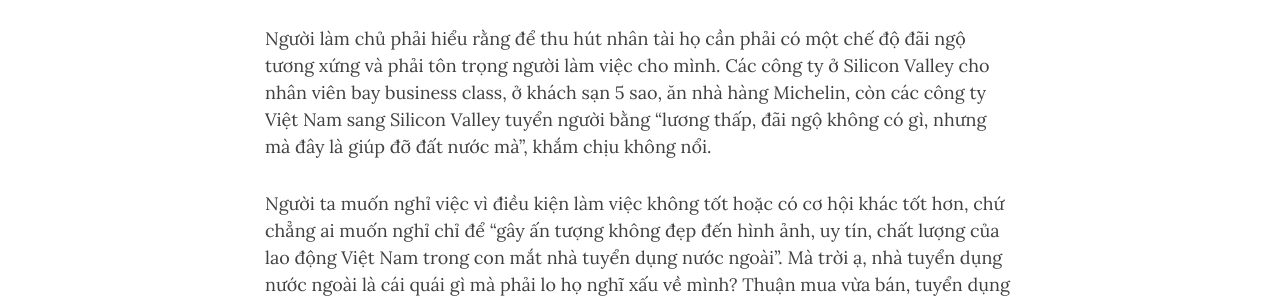
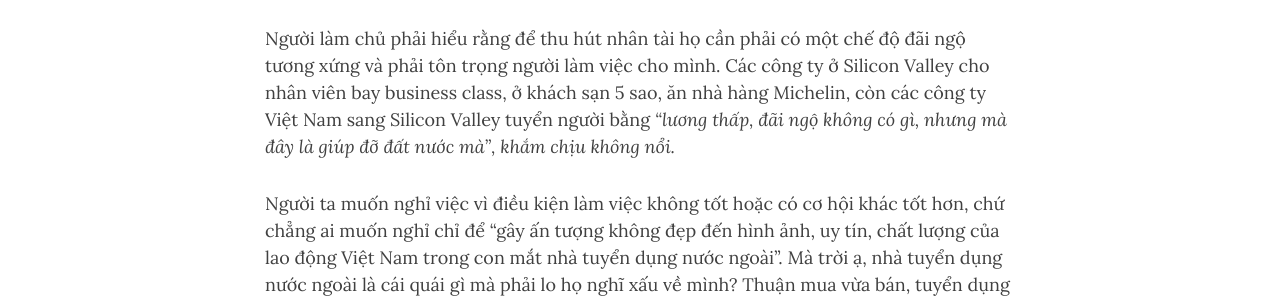
Before and after one commit to noobfromvn/noobfromvn.github.io, a Jekyll site: the page built from _posts/2018-04-04-lam-thue-lam-chu.md, in a window 1280 px wide and 900 px high, scrolled down 969 px. Shown: the part 233-533 px from the top of the window. Built offline with Jekyll 4.4.1, drawn with Linux system fonts in a browser that asks for light colours; nearby versions of some CDN libraries; comment, search, counter and statistics services are not loaded.

```diff
--- a/_posts/2018-04-04-lam-thue-lam-chu.md
+++ b/_posts/2018-04-04-lam-thue-lam-chu.md
@@ -12,11 +12,11 @@ Hôm trước mình mới đọc được một bài viết của anh TháiDN n
 Bà chủ một doanh nghiệp đăng đàn trên VNExpress viết rằng:
 > Đã vậy, sau khi cứng cáp một chút, nhiều bạn ngay lập tức ngó nghiêng, nhảy việc. Thực tế đó khiến nhiều doanh nghiệp rất ngại tuyển sinh viên mới ra trường mà luôn yêu cầu tối thiểu vài năm kinh nghiệm. Nó cũng gây ấn tượng không đẹp đến hình ảnh, uy tín, chất lượng của lao động Việt Nam trong con mắt nhà tuyển dụng nước ngoài.
 
-Tôi có cảm giác bà chủ doanh nghiệp này nghĩ rằng thuê sinh viên mới ra trường là ban ơn cho họ, nên sinh viên cứng cáp rồi bỏ đi là đồ vong ơn. Mối quan hệ giữa nhân viên với công ty là một hợp đồng làm ăn, thuận mua vừa bán, chẳng có ơn nghĩa gì ở đây cả. Nếu người làm chủ cảm thấy ban phát ơn huệ khi thuê một ai đó, tức là họ đã thuê nhầm người. **Nếu người làm thuê không muốn ra đi vì cảm thấy phải trả ơn, tức là họ đã ở nhầm chỗ.**
+Tôi có cảm giác bà chủ doanh nghiệp này nghĩ rằng thuê sinh viên mới ra trường là ban ơn cho họ, nên sinh viên cứng cáp rồi bỏ đi là đồ vong ơn. Mối quan hệ giữa nhân viên với công ty là một hợp đồng làm ăn, thuận mua vừa bán, chẳng có ơn nghĩa gì ở đây cả. Nếu người làm chủ cảm thấy ban phát ơn huệ khi thuê một ai đó, tức là họ đã thuê nhầm người. _**Nếu người làm thuê không muốn ra đi vì cảm thấy phải trả ơn, tức là họ đã ở nhầm chỗ.**_
 
 Nếu là chủ, khi nhân viên không thấy hạnh phúc, muốn ra đi, tôi sẽ làm hết sức để họ hạnh phúc, giữ họ ở lại. Tôi sẽ tạo ra dự án thú vị, đào tạo, huấn luyện, tạo điều kiện để nhân viên thăng tiến về chuyên môn, có một sự nghiệp, trở thành một phần của một cái gì đó lớn hơn và đương nhiên tôi sẽ tăng lương thưởng. Nếu sau khi đã làm tất cả, nhân viên vẫn muốn ra đi, tôi sẽ cảm ơn và viết cho họ một thư giới thiệu. Trách nhân viên không chuyên nghiệp, nhưng liệu bà chủ có chuyên nghiệp hay chưa?
 
-Người làm chủ phải hiểu rằng để thu hút nhân tài họ cần phải có một chế độ đãi ngộ tương xứng và phải tôn trọng người làm việc cho mình. Các công ty ở Silicon Valley cho nhân viên bay business class, ở khách sạn 5 sao, ăn nhà hàng Michelin, còn các công ty Việt Nam sang Silicon Valley tuyển người bằng "lương thấp, đãi ngộ không có gì, nhưng mà đây là giúp đỡ đất nước mà", khắm chịu không nổi.
+Người làm chủ phải hiểu rằng để thu hút nhân tài họ cần phải có một chế độ đãi ngộ tương xứng và phải tôn trọng người làm việc cho mình. Các công ty ở Silicon Valley cho nhân viên bay business class, ở khách sạn 5 sao, ăn nhà hàng Michelin, còn các công ty Việt Nam sang Silicon Valley tuyển người bằng _"lương thấp, đãi ngộ không có gì, nhưng mà đây là giúp đỡ đất nước mà", khắm chịu không nổi._
 
 Người ta muốn nghỉ việc vì điều kiện làm việc không tốt hoặc có cơ hội khác tốt hơn, chứ chẳng ai muốn nghỉ chỉ để "gây ấn tượng không đẹp đến hình ảnh, uy tín, chất lượng của lao động Việt Nam trong con mắt nhà tuyển dụng nước ngoài". Mà trời ạ, nhà tuyển dụng nước ngoài là cái quái gì mà phải lo họ nghĩ xấu về mình? Thuận mua vừa bán, tuyển dụng nước nào không hiểu được nguyên lý cơ bản đó thì cũng chẳng đáng nghĩ đến làm gì.
 
@@ -24,7 +24,7 @@ Bà chủ dẫn lời một ông chủ khác:
 > Một tổng giám đốc công ty Việt Nam đứng dậy nói ngay: _“Thách thức lớn mà các công ty Việt Nam phải đối mặt là cách nghĩ lệch lạc về việc làm và lao động đã ăn sâu vào gốc rễ từng gia đình. Còn năng suất, thực sự có thể cải thiện bằng việc đầu tư máy móc, công nghệ và quy trình”._
 Ông so sánh, người Nhật được giáo dục từ nhỏ rằng tìm việc tại một công ty quan trọng không khác gì việc tìm bạn đời. Sự tận tụy và trung thành được đặt ở gạch đầu dòng trên cùng danh sách các viên gạch làm nên sự nghiệp. Những người càng đổi việc qua nhiều nơi, càng khó được tuyển dụng vào nơi mới.
 
-Tôi nghĩ thách thức đúng là suy nghĩ lệch lạc, nhưng không phải của nhân viên mà của những người làm chủ. Tận tụy và trung thành chẳng quan trọng bằng có làm được việc hay không, có phù hợp với công việc hay không. Thị trường người lao động và chủ lao động tuân theo cung và cầu và được điều chỉnh bởi bàn tay vô hình. **Đi ngược quy luật thị trường có thể đã dẫn đến một nước Nhật dậm chân tại chỗ mấy chục năm qua -- thật khó hiểu tại sao người ta lại cứ lấy đó làm gương.**
+Tôi nghĩ thách thức đúng là suy nghĩ lệch lạc, nhưng không phải của nhân viên mà của những người làm chủ. Tận tụy và trung thành chẳng quan trọng bằng có làm được việc hay không, có phù hợp với công việc hay không. Thị trường người lao động và chủ lao động tuân theo cung và cầu và được điều chỉnh bởi bàn tay vô hình. _**Đi ngược quy luật thị trường có thể đã dẫn đến một nước Nhật dậm chân tại chỗ mấy chục năm qua -- thật khó hiểu tại sao người ta lại cứ lấy đó làm gương.**_
 
 Tôi trung thành với công ty của tôi. Tôi không làm gì gây hại cho công ty (ví dụ như bán dữ liệu, công nghệ cho đối thủ). Tôi luôn quảng bá, giới thiệu, khuyến khích người khác sử dụng sản phẩm dịch vụ của công ty. Tôi luôn làm việc hết sức, làm tròn trách nhiệm và hơn thế nữa. Nếu thấy vấn đề không ổn, gây lãng phí, cần phải sửa, tôi sẽ nhảy vào sửa hoặc báo cho người khác, mặc dù có thể đó không phải là việc của tôi. Không có vấn đề gì ở công ty là vấn đề của người khác. Tôi ở trên một chiếc thuyền và tôi sẽ làm tất cả với những người khác để thuyền về đích.
 
@@ -34,7 +34,7 @@ Không những yêu cầu người làm thuê phải trung thành một cách v
 
 Tôi tò mò vì đâu mà xã hội Việt Nam không xem trọng người làm thuê. Có lẽ từ câu châm ngôn _"phi thương bất phú"_? Tôi đồ rằng văn hóa xem nhẹ người làm thuê có căn nguyên từ văn hóa xem tiền bạc, sự giàu có là thước đo giá trị con người. Ai giàu hơn, ai thành công hơn, người đó ắt thông minh, làm việc chăm chỉ hơn, tài năng hơn, phẩm giá cao hơn, đánh rắm cũng thơm hơn người khác (nhưng kỳ thực, rất có thể chỉ là do họ mới đi ỉa mà thôi).
 
-**Nếu ông chủ bà chủ nào cũng xem thường người làm thuê, "chỉ có không làm chủ được mới đi làm thuê", làm sao họ tuyển được người tài giỏi? Ngược lại, nếu người làm thuê nào cũng ngong ngóng muốn làm chủ, "làm thuê suốt đời sao khá nổi", làm sao họ an tâm trao dồi để leo lên những nấc thang mới trong chuyên môn của họ?**
+_**Nếu ông chủ bà chủ nào cũng xem thường người làm thuê, "chỉ có không làm chủ được mới đi làm thuê", làm sao họ tuyển được người tài giỏi? Ngược lại, nếu người làm thuê nào cũng ngong ngóng muốn làm chủ, "làm thuê suốt đời sao khá nổi", làm sao họ an tâm trao dồi để leo lên những nấc thang mới trong chuyên môn của họ?**_
 
 Phải chẳng đây là căn nguyên tại sao Việt Nam có ít sản phẩm được biết đến rộng rãi trên thế giới? Các doanh nghiệp không thu hút đủ người tài giỏi để làm ra những sản phẩm đẳng cấp. Anh làm marketing giỏi một chút sẽ mở công ty làm tổ chức sự kiện. Chị làm lập trình giỏi một chút sẽ mở công ty làm outsourcing. Kết quả là một đống doanh nghiệp làng nhàng tạo ra một đống sản phẩm làng nhàng.
 
```
